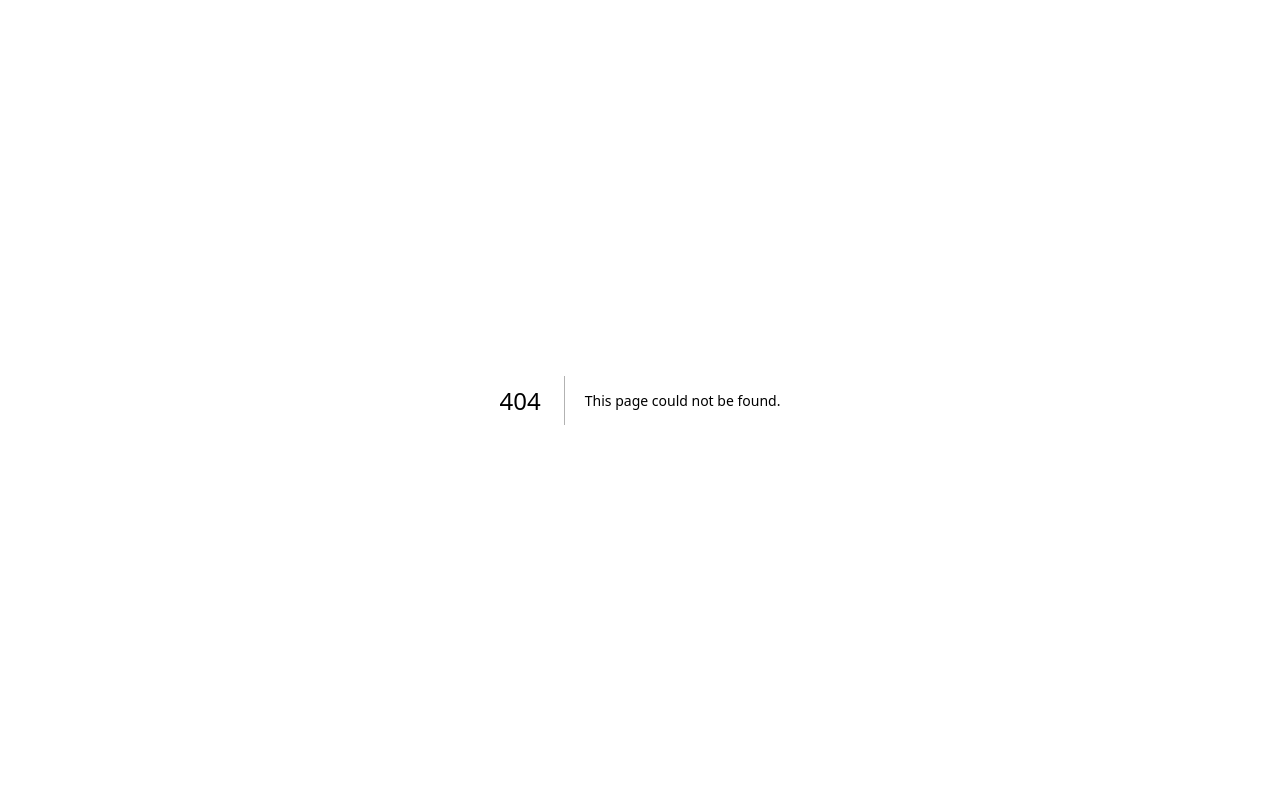
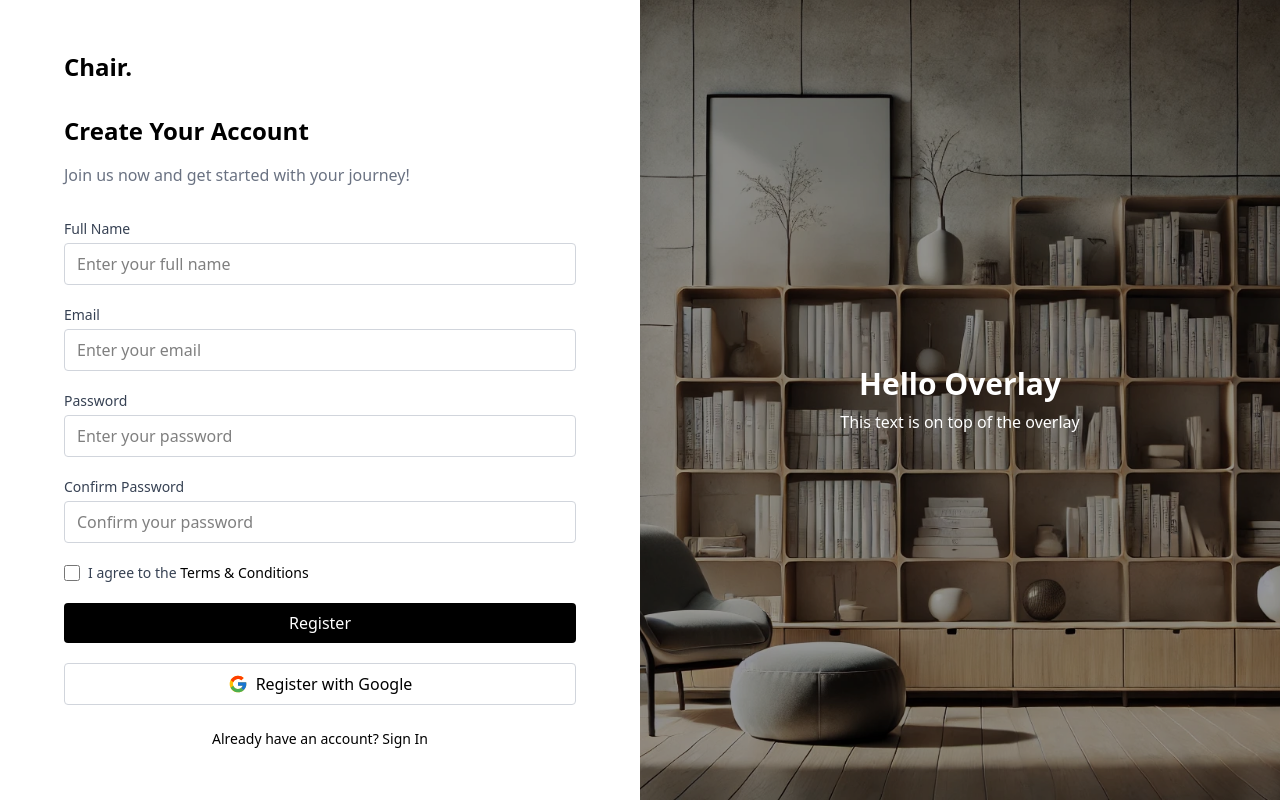
Before and after one commit to chonlapat323/myshop-frontend, a Next.js app: page /register in a window 1280 px wide. Before the commit this address had no page. Built offline with nearby package versions, Linux system fonts and the light colour scheme.

Commit message:
feat: implement register page

```diff
--- a/app/(main)/catalog/product/[productId]/page.tsx
+++ b/app/(main)/catalog/product/[productId]/page.tsx
@@ -1,6 +1,8 @@
 "use client";
 import { useState } from "react";
 import Image from "next/image";
+import Breadcrumbs from "../../components/Breadcrumbs";
+
 export default function ProductDetail() {
   const images = [
     "/images/catalog/living-room/1.jpg",
@@ -15,50 +17,48 @@ export default function ProductDetail() {
 
   return (
     <div className="max-w-6xl mx-auto px-4 py-8">
-      {/**
-       * แบ่งเป็น 2 คอลัมน์หลักเมื่อจอใหญ่ (lg)
-       * จอเล็กจะเรียงเป็น 1 คอลัมน์
-       */}
+      <Breadcrumbs />
       <div className="grid grid-cols-1 lg:grid-cols-2 gap-8">
-        {/**
-         * คอลัมน์ซ้าย: รวม Thumbnails + Main Image
-         * ใช้ flex หรือ grid ย่อยตามต้องการ
-         */}
         <div className="flex flex-col lg:flex-row">
-          {/** Thumbnails (วางชิดซ้าย, stack บนจอใหญ่) */}
           <div className="mb-4 lg:mb-0 lg:mr-4 flex lg:flex-col space-x-4 lg:space-x-0 lg:space-y-4">
             {images.map((img, idx) => (
               <div
                 key={idx}
                 onClick={() => setSelectedImage(idx)}
-                className={`cursor-pointer border-2 ${
+                className={`relative cursor-pointer border-2 ${
                   selectedImage === idx
                     ? "border-gray-800"
                     : "border-transparent"
                 }`}
+                style={{ width: "80px", height: "80px" }}
               >
                 <Image
                   src={img}
                   alt={`Thumbnail ${idx}`}
-                  layout="fill"
-                  className="w-20 h-20 object-cover"
+                  fill
+                  sizes="(max-width: 768px) 20vw, 80px"
+                  className="object-cover"
                 />
               </div>
             ))}
           </div>
 
-          {/** Main Image (ใช้ flex-1 เพื่อขยายเต็มที่) */}
-          <div className="flex-1 flex justify-center items-center">
+          {/* ปรับปรุงส่วนนี้ */}
+          <div
+            className="relative flex-1 flex justify-center items-center"
+            style={{ aspectRatio: "4/3" }}
+          >
             <Image
               src={images[selectedImage]}
               alt="Sofa Lucca"
-              layout="fill"
-              className="w-full max-w-xl h-auto object-cover"
+              fill
+              sizes="(max-width: 768px) 100vw, 800px"
+              className="object-cover"
+              priority={selectedImage === 0}
             />
           </div>
         </div>
 
-        {/** คอลัมน์ขวา: Product Details */}
         <div className="flex flex-col space-y-4">
           <h1 className="text-2xl font-semibold">SOFA LUCCA</h1>
           <p className="text-lg font-medium">$5850</p>
@@ -66,7 +66,6 @@ export default function ProductDetail() {
             Designed by Jenni Roininen, the sofa is elegantly simple...
           </p>
 
-          {/** Quantity */}
           <div>
             <label
               htmlFor="quantity"
@@ -83,14 +82,12 @@ export default function ProductDetail() {
             />
           </div>
 
-          {/** Add to Cart Button */}
           <button className="bg-black text-white px-4 py-2 rounded hover:bg-gray-800 transition-colors">
             ADD TO CART
           </button>
         </div>
       </div>
 
-      {/** ส่วนของ Tabs */}
       <div className="mt-8">
         <div className="flex space-x-6 border-b">
           {tabs.map((tab) => (
--- a/app/(main)/components/Navbar.tsx
+++ b/app/(main)/components/Navbar.tsx
@@ -8,6 +8,7 @@ import {
   UserOutlined,
   ShoppingOutlined,
   CloseOutlined,
+  LockOutlined,
 } from "@ant-design/icons";
 
 const { Header } = Layout;
@@ -57,6 +58,12 @@ export default function Navbar({ menuItems }: NavbarProps) {
 
       {/* Icons and Hamburger Menu */}
       <div className="flex items-center gap-6">
+        <Link
+          href="/login"
+          className="text-black hover:text-gray-500 hidden md:block cursor-pointer"
+        >
+          <LockOutlined className="text-xl" />
+        </Link>
         <Link
           href="/account"
           className="text-black hover:text-gray-500 hidden md:block cursor-pointer"
--- a/app/globals.css
+++ b/app/globals.css
@@ -18,6 +18,10 @@
   animation: spin 1s linear infinite; /* Animation หมุน */
 }
 
+.text-logo {
+  color: #1677ff;
+}
+
 @keyframes spin {
   to {
     transform: rotate(360deg);
--- a/app/login/page.tsx
+++ b/app/login/page.tsx
@@ -2,6 +2,7 @@
 "use client";
 
 import Image from "next/image";
+import Link from "next/link";
 
 export default function LoginPage() {
   return (
@@ -9,7 +10,11 @@ export default function LoginPage() {
       {/* ซ้าย: Login Form */}
       <div className="w-full lg:w-1/2 flex flex-col justify-center px-8 py-10 lg:px-16 bg-white">
         <div className="mb-8">
-          <h1 className="text-2xl font-bold">Gakhan.</h1>
+          <div className="text-2xl font-bold cursor-pointer">
+            <Link href="/" className="text-logo">
+              Chair.
+            </Link>
+          </div>
         </div>
         <h2 className="text-2xl font-semibold mb-4">Welcome back!</h2>
         <p className="text-gray-500 mb-8">
@@ -74,7 +79,10 @@ export default function LoginPage() {
         </form>
         <p className="mt-6 text-center text-sm">
           Don&apos;t have an account?{" "}
-          <a href="#" className="text-black font-medium hover:underline">
+          <a
+            href="/register"
+            className="text-black font-medium hover:underline"
+          >
             Sign up
           </a>
         </p>
@@ -82,13 +90,13 @@ export default function LoginPage() {
       {/* ขวา: ภาพ + ข้อความ (เฉพาะในหน้าจอใหญ่) */}
       <div className="hidden lg:flex w-1/2 relative">
         <Image
-          src="/images/sample.jpg"
+          src="/images/catalog/living-room/4.jpg"
           alt="Sample"
           fill
           style={{ objectFit: "cover" }}
           priority
         />
-        <div className="absolute inset-0 bg-black bg-opacity-40 flex flex-col justify-center items-center text-white p-8">
+        <div className="absolute inset-0 bg-black/40 flex flex-col justify-center items-center text-white p-8">
           <h3 className="text-3xl font-bold mb-2">Karina 카리나</h3>
           <p className="max-w-sm text-center text-sm sm:text-base">
             (ข้อความเกี่ยวกับศิลปิน หรือคำโปรยอื่น ๆ ที่คุณต้องการ)
--- /dev/null
+++ b/app/register/page.tsx
@@ -0,0 +1,158 @@
+"use client";
+
+import Image from "next/image";
+import Link from "next/link";
+
+export default function RegisterPage() {
+  return (
+    <div className="min-h-screen flex">
+      {/* ซ้าย: Register Form */}
+      <div className="w-full lg:w-1/2 flex flex-col justify-center px-8 py-10 lg:px-16 bg-white">
+        {/* Logo หรือ Title */}
+        <div className="mb-8">
+          <div className="text-2xl font-bold cursor-pointer">
+            <Link href="/" className="text-logo]">
+              Chair.
+            </Link>
+          </div>
+        </div>
+
+        {/* Welcome Text */}
+        <h2 className="text-2xl font-semibold mb-4">Create Your Account</h2>
+        <p className="text-gray-500 mb-8">
+          Join us now and get started with your journey!
+        </p>
+
+        {/* ฟอร์ม Register */}
+        <form className="space-y-5">
+          {/* Full Name */}
+          <div>
+            <label
+              htmlFor="fullname"
+              className="block mb-1 text-sm font-medium text-gray-700"
+            >
+              Full Name
+            </label>
+            <input
+              id="fullname"
+              type="text"
+              placeholder="Enter your full name"
+              className="w-full border border-gray-300 rounded px-3 py-2 focus:outline-none focus:ring-1 focus:ring-gray-500"
+            />
+          </div>
+
+          {/* Email */}
+          <div>
+            <label
+              htmlFor="email"
+              className="block mb-1 text-sm font-medium text-gray-700"
+            >
+              Email
+            </label>
+            <input
+              id="email"
+              type="email"
+              placeholder="Enter your email"
+              className="w-full border border-gray-300 rounded px-3 py-2 focus:outline-none focus:ring-1 focus:ring-gray-500"
+            />
+          </div>
+
+          {/* Password */}
+          <div>
+            <label
+              htmlFor="password"
+              className="block mb-1 text-sm font-medium text-gray-700"
+            >
+              Password
+            </label>
+            <input
+              id="password"
+              type="password"
+              placeholder="Enter your password"
+              className="w-full border border-gray-300 rounded px-3 py-2 focus:outline-none focus:ring-1 focus:ring-gray-500"
+            />
+          </div>
+
+          {/* Confirm Password */}
+          <div>
+            <label
+              htmlFor="confirm-password"
+              className="block mb-1 text-sm font-medium text-gray-700"
+            >
+              Confirm Password
+            </label>
+            <input
+              id="confirm-password"
+              type="password"
+              placeholder="Confirm your password"
+              className="w-full border border-gray-300 rounded px-3 py-2 focus:outline-none focus:ring-1 focus:ring-gray-500"
+            />
+          </div>
+
+          {/* Terms & Conditions */}
+          <div className="flex items-center text-sm">
+            <input
+              id="terms"
+              type="checkbox"
+              className="h-4 w-4 border-gray-300 rounded"
+            />
+            <label htmlFor="terms" className="ml-2 text-gray-700">
+              I agree to the{" "}
+              <a href="#" className="text-black font-medium hover:underline">
+                Terms & Conditions
+              </a>
+            </label>
+          </div>
+
+          {/* ปุ่ม Register */}
+          <button
+            type="submit"
+            className="w-full bg-black text-white py-2 rounded hover:bg-gray-800 transition-colors"
+          >
+            Register
+          </button>
+
+          {/* Register with Google */}
+          <button
+            type="button"
+            className="w-full border border-gray-300 py-2 rounded hover:bg-gray-50 transition-colors flex items-center justify-center space-x-2"
+          >
+            <Image
+              src="/images/icons/google.svg"
+              alt="Google icon"
+              width={20}
+              height={20}
+            />
+            <span>Register with Google</span>
+          </button>
+        </form>
+
+        {/* Link to Login */}
+        <p className="mt-6 text-center text-sm">
+          Already have an account?{" "}
+          <a href="/login" className="text-black font-medium hover:underline">
+            Sign In
+          </a>
+        </p>
+      </div>
+
+      {/* ขวา: ภาพ + ข้อความ (เฉพาะในหน้าจอใหญ่) */}
+      <div className="hidden lg:flex w-1/2 relative">
+        <Image
+          src="/images/catalog/living-room/7.jpg"
+          alt="Register Background"
+          fill
+          style={{ objectFit: "cover" }}
+          priority
+        />
+        <div
+          //   style={{ backgroundColor: "rgba(0, 0, 0, 0.3)" }}
+          className="absolute inset-0 bg-black/40 flex flex-col justify-center items-center"
+        >
+          <h1 className="text-white text-3xl font-bold mb-2">Hello Overlay</h1>
+          <p className="text-white">This text is on top of the overlay</p>
+        </div>
+      </div>
+    </div>
+  );
+}
```
